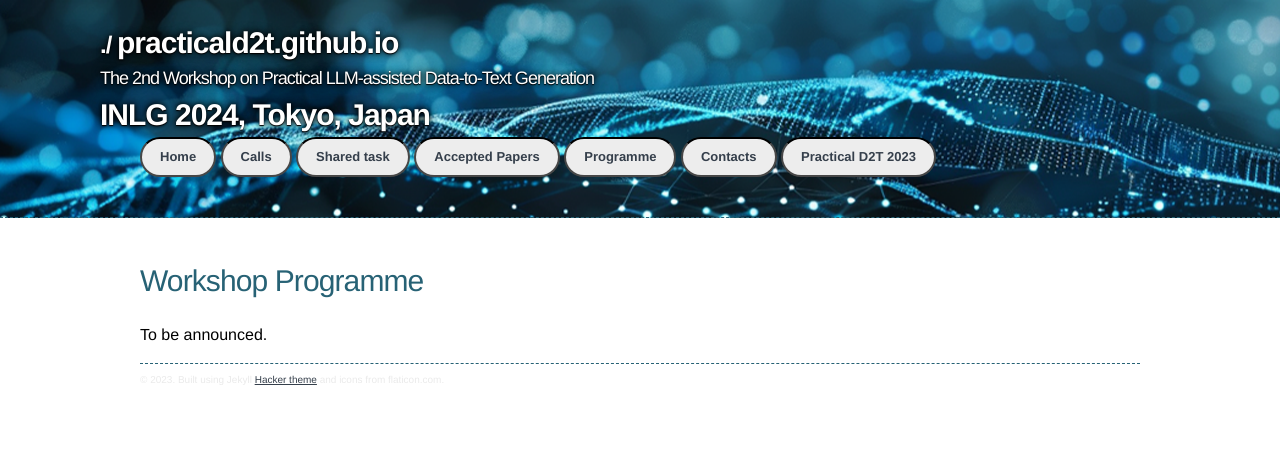
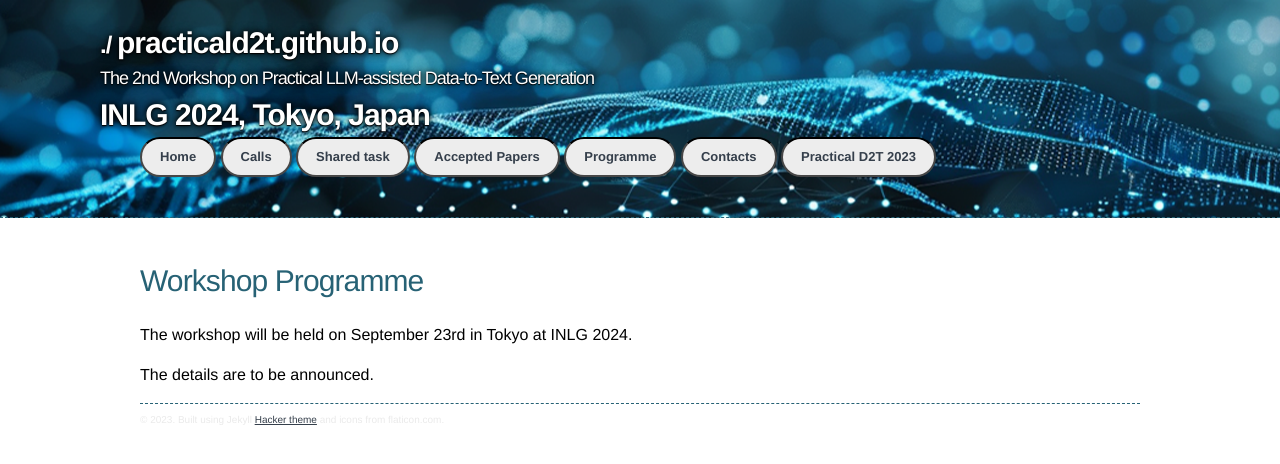
Before and after one commit to practicald2t/practicald2t.github.io, a Jekyll site: the page built from pages/programme.md, in a window 1280 px wide. Shown: the top 464 px of the page. Built offline with Jekyll 4.4.1, drawn with Linux system fonts in a browser that asks for light colours.

Commit message:
announced the date September 23rd

```diff
--- a/pages/programme.md
+++ b/pages/programme.md
@@ -14,7 +14,9 @@ layout: default
 
 # Workshop Programme
 
-To be announced.
+The workshop will be held on September 23rd in Tokyo at INLG 2024.
+
+The details are to be announced.
 
 
 <hr>
```
